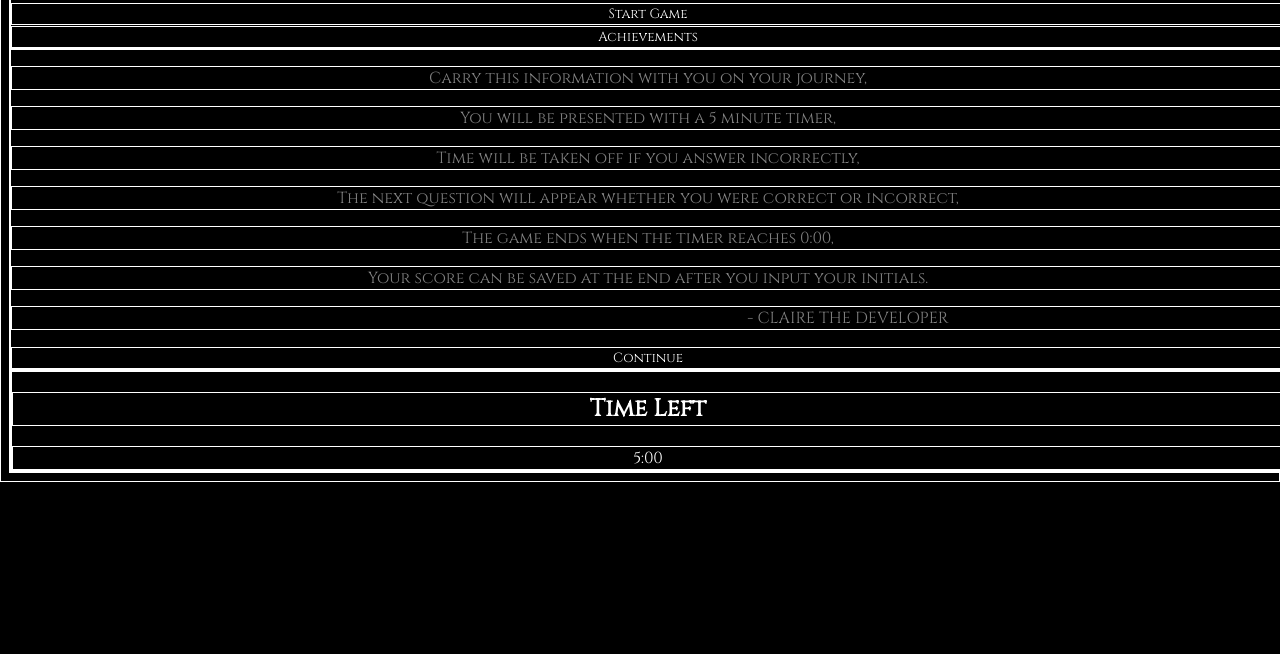
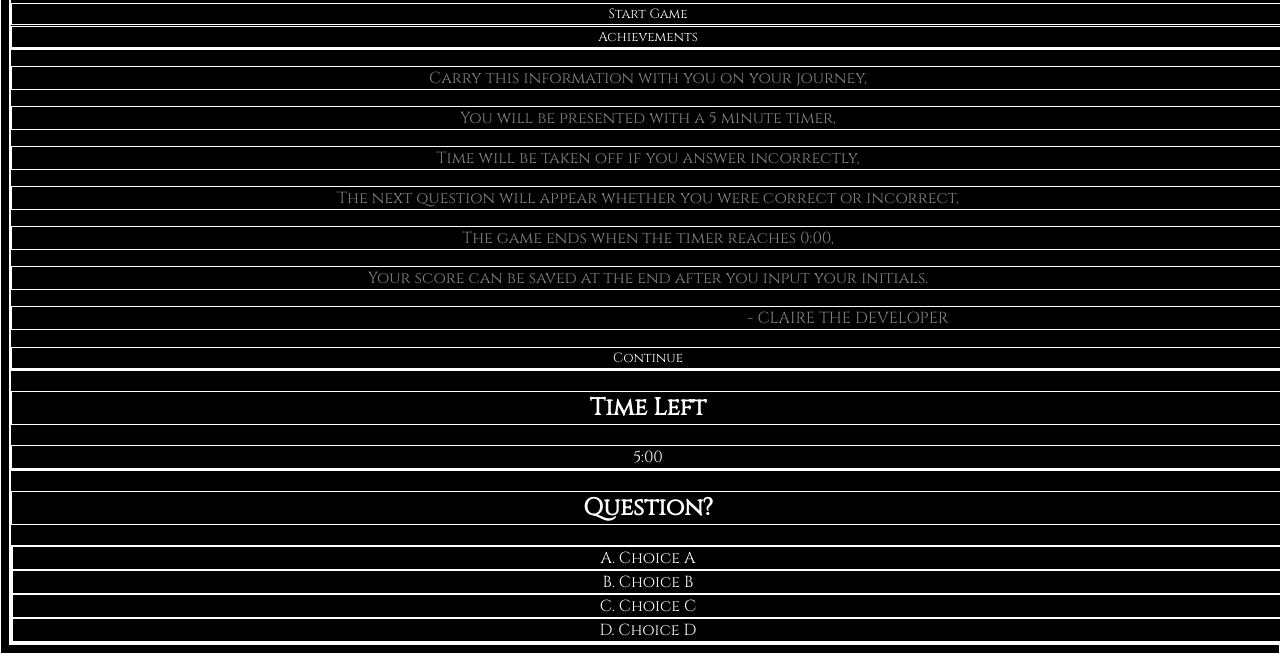
Before and after one commit to leeclaire156/Hollow-Knight-Quiz, a plain HTML site: page index.html in a window 1280 px wide. Shown: the part 146-800 px from the top of the page. Drawn offline with Linux system fonts and the light colour scheme.

Commit message:
Adds format for questions on HTML

```diff
--- a/Develop/Assets/style.css
+++ b/Develop/Assets/style.css
@@ -38,12 +38,12 @@ cursor: pointer;
 
 #continue-btn {
     font-size: 20px;
-    */
+
 }
 
 .info-pg {
     display: none;
-}
+}*/
 
 .instructions {
     color: rgb(255, 255, 255, 0.5);
--- a/index.html
+++ b/index.html
@@ -36,14 +36,41 @@
     </div>
 
     <!-- Timer -->
-    <div>
-        <div class="timer">
-            <h2 class="timer-text">Time Left</h2>
-            <div class="time-left">5:00</div>
-        </div>
+    <div class="timer">
+        <h2 class="timer-text">Time Left</h2>
+        <div class="time-left">5:00</div>
     </div>
 
-    <script src=" ./Develop/Assets/script.js"></script>
+
+    <!-- Quiz Questions -->
+
+    <div class="questions">
+        <h2 class="question-text">Question?</h2>
+
+        <div class="answer-choices">
+
+            <div class="choice-1">
+                A. Choice A
+            </div>
+
+            <div class="choice-2">
+                B. Choice B
+            </div>
+
+            <div class="choice-3">
+                C. Choice C
+            </div>
+
+            <div class="choice-4">
+                D. Choice D
+            </div>
+
+        </div>
+
+
+
+
+        <script src=" ./Develop/Assets/script.js"></script>
 </body>
 
 </html>
```
